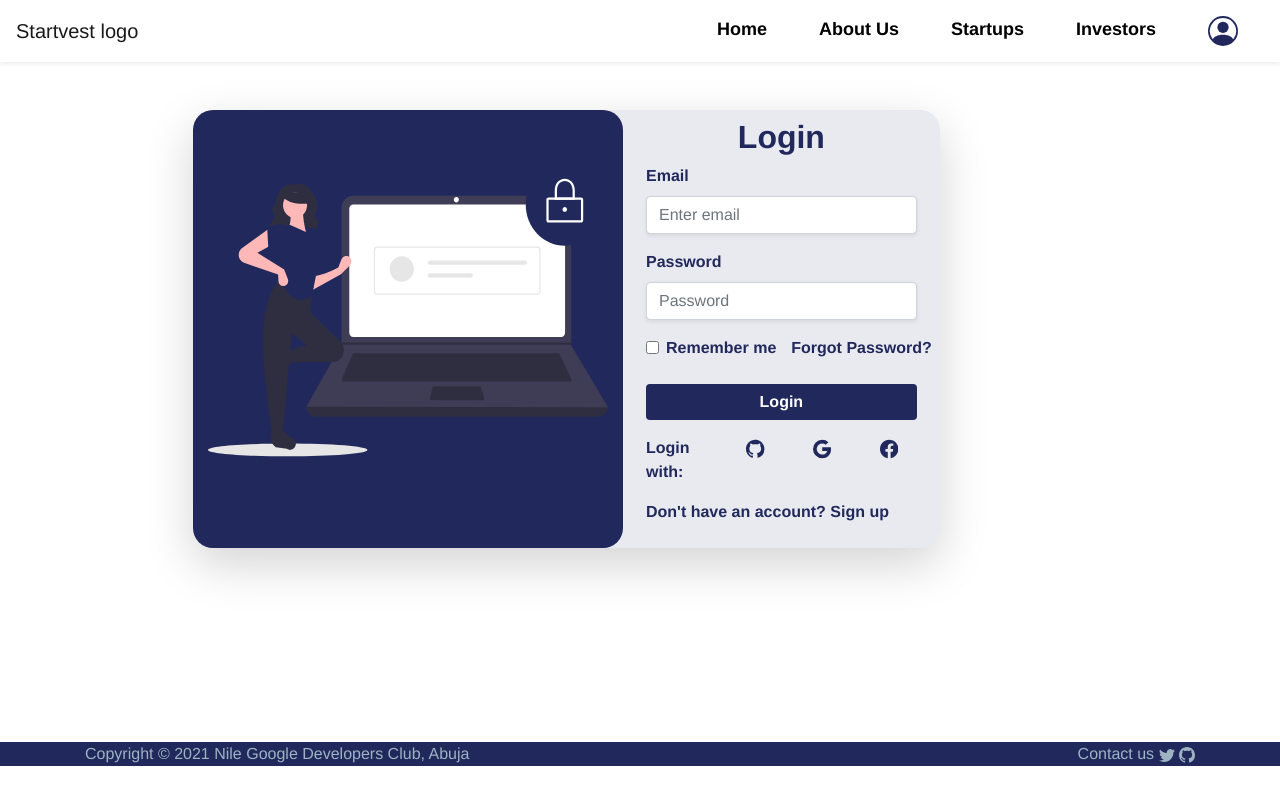
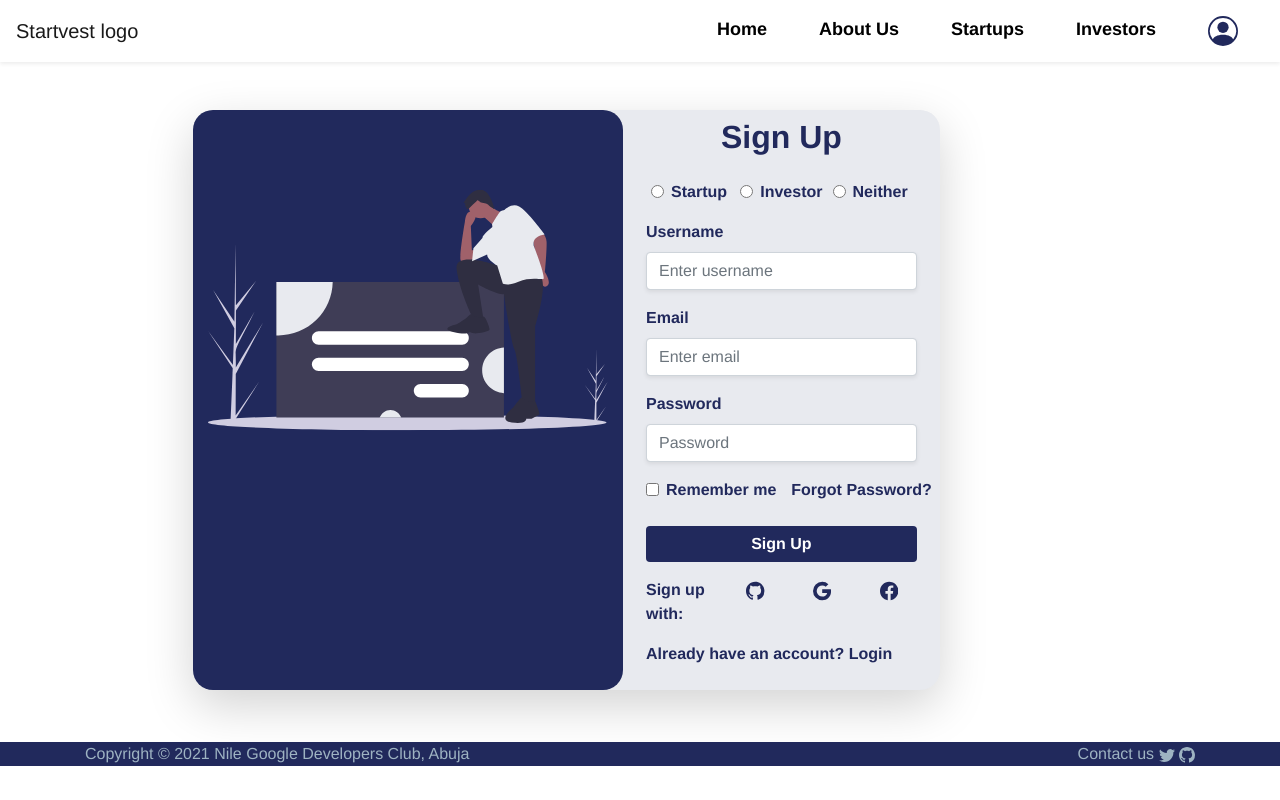
Before and after one commit to Tamunokorite/startvest-phase-1, a React (Create React App) app in the folder frontend/: page /profile in a window 1280 px wide. Built offline with nearby package versions, Linux system fonts and the light colour scheme.

Commit message:
profile edited

```diff
--- a/frontend/src/Profile/profile.js
+++ b/frontend/src/Profile/profile.js
@@ -22,7 +22,7 @@ class profile extends React.Component {
           //User is the current signed in user profile sent from the database
 
           // Login or signup
-             signup: false,
+             signup: true,
           })
         }
 
@@ -72,7 +72,7 @@ class profile extends React.Component {
 
                                    <Form.Group as={Row}>
                                     <Col className='submit'>
-                                        <Button type="submit" onClick={() => this.setState({authenticated: true})}>Login</Button>
+                                        <Button type="submit" >Login</Button>
                                     </Col>
                                    </Form.Group>
 
@@ -138,7 +138,7 @@ class profile extends React.Component {
 
                                    <Form.Group as={Row}>
                                         <Col className='submit'>
-                                             <Button type="submit">Sign Up</Button>
+                                             <Button type="submit" onClick={() => this.setState({authenticated: true})}>Sign Up</Button>
                                         </Col>
                                    </Form.Group>
 
```
